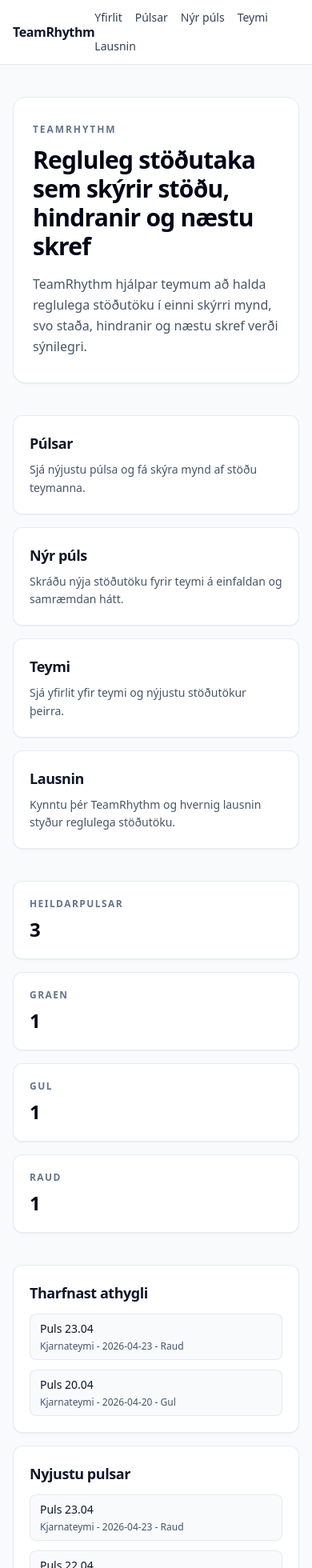
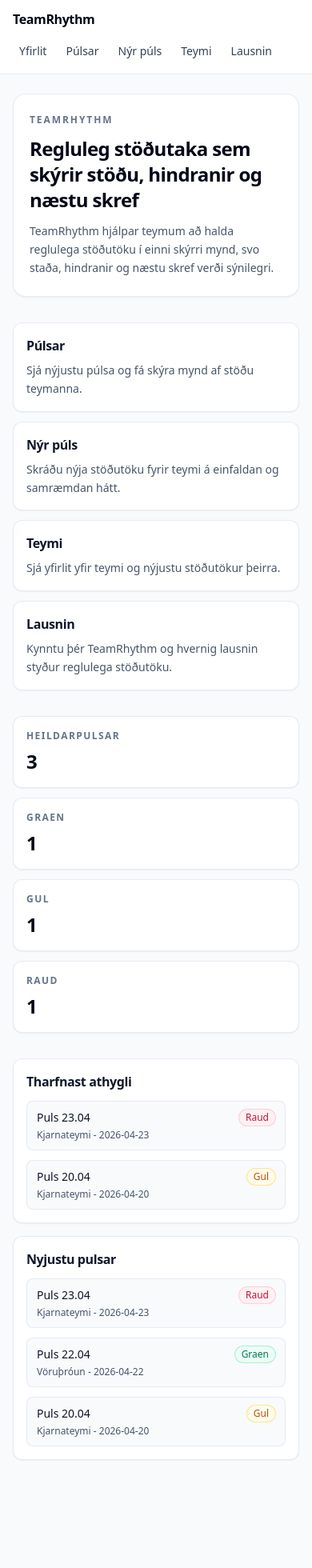
Before and after one commit to ebeinarsson-web/teamrhythm, a Next.js app: page / in a window 390 px wide. Shown: the top 1960 px of the page at 80% size. After the commit the page ends 1849 px from the top, so only its background shows below. Built offline with nearby package versions, Linux system fonts and the light colour scheme.

Commit message:
Polish TeamRhythm UI across key pages with a cleaner, more readable, mobile-first presentation.

```diff
--- a/app/globals.css
+++ b/app/globals.css
@@ -9,3 +9,19 @@
 body {
   @apply bg-slate-50 text-slate-900;
 }
+
+a,
+button,
+input,
+select,
+textarea {
+  @apply outline-none;
+}
+
+a:focus-visible,
+button:focus-visible,
+input:focus-visible,
+select:focus-visible,
+textarea:focus-visible {
+  @apply ring-2 ring-slate-300 ring-offset-2 ring-offset-slate-50;
+}
--- a/app/page.tsx
+++ b/app/page.tsx
@@ -7,94 +7,109 @@
   red: "Raud",
 };
 
+const statusToneClass: Record<"green" | "yellow" | "red", string> = {
+  green: "bg-emerald-50 text-emerald-700 ring-emerald-200",
+  yellow: "bg-amber-50 text-amber-700 ring-amber-200",
+  red: "bg-rose-50 text-rose-700 ring-rose-200",
+};
+
 export default async function HomePage() {
   const { pulses, attentionPulses, statusCounts, totalPulses } = await getOverviewData();
   const latestPulses = pulses.slice(0, 5);
   const topAttention = attentionPulses.slice(0, 5);
 
   return (
-    <main className="mx-auto max-w-5xl space-y-10 px-4 py-10 sm:space-y-12 sm:py-12">
-      <section className="rounded-2xl border border-slate-200/80 bg-white px-6 py-8 shadow-sm sm:px-8 sm:py-10">
+    <main className="mx-auto max-w-5xl space-y-8 px-4 py-6 sm:space-y-10 sm:py-8">
+      <section className="rounded-2xl border border-slate-200/80 bg-white px-5 py-6 shadow-sm sm:px-8 sm:py-9">
         <p className="text-xs font-semibold uppercase tracking-[0.16em] text-slate-500">TEAMRHYTHM</p>
-        <h1 className="mt-3 text-3xl font-semibold tracking-tight text-slate-950 sm:text-4xl">
+        <h1 className="mt-3 text-2xl font-semibold tracking-tight text-slate-950 sm:text-4xl">
           Regluleg stöðutaka sem skýrir stöðu, hindranir og næstu skref
         </h1>
-        <p className="mt-4 max-w-3xl text-base leading-relaxed text-slate-600 sm:text-lg">
+        <p className="mt-3 max-w-3xl text-sm leading-relaxed text-slate-600 sm:mt-4 sm:text-lg">
           TeamRhythm hjálpar teymum að halda reglulega stöðutöku í einni skýrri mynd, svo staða, hindranir og næstu
           skref verði sýnilegri.
         </p>
       </section>
 
-      <section className="grid gap-4 sm:grid-cols-2 sm:gap-5">
+      <section className="grid gap-3 sm:grid-cols-2 sm:gap-5">
         <Link
           href="/pulsar"
-          className="rounded-xl border border-slate-200/80 bg-white p-5 shadow-sm transition-colors hover:bg-slate-50"
+          className="rounded-xl border border-slate-200/80 bg-white p-4 shadow-sm transition-colors hover:bg-slate-50 sm:p-5"
         >
-          <h2 className="text-lg font-semibold tracking-tight text-slate-900">Púlsar</h2>
+          <h2 className="text-base font-semibold tracking-tight text-slate-900 sm:text-lg">Púlsar</h2>
           <p className="mt-2 text-sm leading-relaxed text-slate-600">
             Sjá nýjustu púlsa og fá skýra mynd af stöðu teymanna.
           </p>
         </Link>
         <Link
           href="/pulsar/nyr"
-          className="rounded-xl border border-slate-200/80 bg-white p-5 shadow-sm transition-colors hover:bg-slate-50"
+          className="rounded-xl border border-slate-200/80 bg-white p-4 shadow-sm transition-colors hover:bg-slate-50 sm:p-5"
         >
-          <h2 className="text-lg font-semibold tracking-tight text-slate-900">Nýr púls</h2>
+          <h2 className="text-base font-semibold tracking-tight text-slate-900 sm:text-lg">Nýr púls</h2>
           <p className="mt-2 text-sm leading-relaxed text-slate-600">
             Skráðu nýja stöðutöku fyrir teymi á einfaldan og samræmdan hátt.
           </p>
         </Link>
         <Link
           href="/teymi"
-          className="rounded-xl border border-slate-200/80 bg-white p-5 shadow-sm transition-colors hover:bg-slate-50"
+          className="rounded-xl border border-slate-200/80 bg-white p-4 shadow-sm transition-colors hover:bg-slate-50 sm:p-5"
         >
-          <h2 className="text-lg font-semibold tracking-tight text-slate-900">Teymi</h2>
+          <h2 className="text-base font-semibold tracking-tight text-slate-900 sm:text-lg">Teymi</h2>
           <p className="mt-2 text-sm leading-relaxed text-slate-600">
             Sjá yfirlit yfir teymi og nýjustu stöðutökur þeirra.
           </p>
         </Link>
         <Link
           href="/solutions/teamrhythm"
-          className="rounded-xl border border-slate-200/80 bg-white p-5 shadow-sm transition-colors hover:bg-slate-50"
+          className="rounded-xl border border-slate-200/80 bg-white p-4 shadow-sm transition-colors hover:bg-slate-50 sm:p-5"
         >
-          <h2 className="text-lg font-semibold tracking-tight text-slate-900">Lausnin</h2>
+          <h2 className="text-base font-semibold tracking-tight text-slate-900 sm:text-lg">Lausnin</h2>
           <p className="mt-2 text-sm leading-relaxed text-slate-600">
             Kynntu þér TeamRhythm og hvernig lausnin styður reglulega stöðutöku.
           </p>
         </Link>
       </section>
 
-      <section className="grid gap-4 sm:grid-cols-4 sm:gap-5">
-        <article className="rounded-xl border border-slate-200/80 bg-white p-5 shadow-sm">
+      <section className="grid gap-3 sm:grid-cols-2 lg:grid-cols-4 lg:gap-5">
+        <article className="rounded-xl border border-slate-200/80 bg-white p-4 shadow-sm sm:p-5">
           <p className="text-xs font-semibold uppercase tracking-[0.12em] text-slate-500">Heildarpulsar</p>
           <p className="mt-2 text-2xl font-semibold tracking-tight text-slate-950">{totalPulses}</p>
         </article>
-        <article className="rounded-xl border border-slate-200/80 bg-white p-5 shadow-sm">
+        <article className="rounded-xl border border-slate-200/80 bg-white p-4 shadow-sm sm:p-5">
           <p className="text-xs font-semibold uppercase tracking-[0.12em] text-slate-500">Graen</p>
           <p className="mt-2 text-2xl font-semibold tracking-tight text-slate-950">{statusCounts.green}</p>
         </article>
-        <article className="rounded-xl border border-slate-200/80 bg-white p-5 shadow-sm">
+        <article className="rounded-xl border border-slate-200/80 bg-white p-4 shadow-sm sm:p-5">
           <p className="text-xs font-semibold uppercase tracking-[0.12em] text-slate-500">Gul</p>
           <p className="mt-2 text-2xl font-semibold tracking-tight text-slate-950">{statusCounts.yellow}</p>
         </article>
-        <article className="rounded-xl border border-slate-200/80 bg-white p-5 shadow-sm">
+        <article className="rounded-xl border border-slate-200/80 bg-white p-4 shadow-sm sm:p-5">
           <p className="text-xs font-semibold uppercase tracking-[0.12em] text-slate-500">Raud</p>
           <p className="mt-2 text-2xl font-semibold tracking-tight text-slate-950">{statusCounts.red}</p>
         </article>
       </section>
 
       <section className="grid gap-4 sm:grid-cols-2 sm:gap-5">
-        <article className="rounded-xl border border-slate-200/80 bg-white p-5 shadow-sm">
-          <h2 className="text-lg font-semibold tracking-tight text-slate-900">Tharfnast athygli</h2>
+        <article className="rounded-xl border border-slate-200/80 bg-white p-4 shadow-sm sm:p-5">
+          <h2 className="text-base font-semibold tracking-tight text-slate-900 sm:text-lg">Tharfnast athygli</h2>
           <div className="mt-3 space-y-3">
             {topAttention.length === 0 ? (
-              <p className="text-sm text-slate-600">Engir pulsar i gulri eða raudri stodu nuna.</p>
+              <p className="rounded-lg bg-slate-50 px-3 py-2 text-sm text-slate-600">
+                Engir pulsar i gulri eða raudri stodu nuna.
+              </p>
             ) : (
               topAttention.map((pulse) => (
-                <div key={pulse.id} className="rounded-lg border border-slate-200/80 bg-slate-50 px-3 py-2">
-                  <p className="text-sm font-medium text-slate-900">{pulse.title}</p>
-                  <p className="mt-1 text-xs text-slate-600">
-                    {pulse.teamName} - {pulse.meetingDate} - {statusLabel[pulse.status]}
+                <div key={pulse.id} className="rounded-lg border border-slate-200/80 bg-slate-50 px-3 py-2.5">
+                  <div className="flex items-start justify-between gap-3">
+                    <p className="line-clamp-1 text-sm font-medium text-slate-900">{pulse.title}</p>
+                    <span
+                      className={`shrink-0 rounded-full px-2 py-0.5 text-xs font-medium ring-1 ${statusToneClass[pulse.status]}`}
+                    >
+                      {statusLabel[pulse.status]}
+                    </span>
+                  </div>
+                  <p className="mt-1 line-clamp-1 text-xs text-slate-600">
+                    {pulse.teamName} - {pulse.meetingDate}
                   </p>
                 </div>
               ))
@@ -102,17 +117,24 @@
           </div>
         </article>
 
-        <article className="rounded-xl border border-slate-200/80 bg-white p-5 shadow-sm">
-          <h2 className="text-lg font-semibold tracking-tight text-slate-900">Nyjustu pulsar</h2>
+        <article className="rounded-xl border border-slate-200/80 bg-white p-4 shadow-sm sm:p-5">
+          <h2 className="text-base font-semibold tracking-tight text-slate-900 sm:text-lg">Nyjustu pulsar</h2>
           <div className="mt-3 space-y-3">
             {latestPulses.length === 0 ? (
-              <p className="text-sm text-slate-600">Engar pulsfaerslur fundust.</p>
+              <p className="rounded-lg bg-slate-50 px-3 py-2 text-sm text-slate-600">Engar pulsfaerslur fundust.</p>
             ) : (
               latestPulses.map((pulse) => (
-                <div key={pulse.id} className="rounded-lg border border-slate-200/80 bg-slate-50 px-3 py-2">
-                  <p className="text-sm font-medium text-slate-900">{pulse.title}</p>
-                  <p className="mt-1 text-xs text-slate-600">
-                    {pulse.teamName} - {pulse.meetingDate} - {statusLabel[pulse.status]}
+                <div key={pulse.id} className="rounded-lg border border-slate-200/80 bg-slate-50 px-3 py-2.5">
+                  <div className="flex items-start justify-between gap-3">
+                    <p className="line-clamp-1 text-sm font-medium text-slate-900">{pulse.title}</p>
+                    <span
+                      className={`shrink-0 rounded-full px-2 py-0.5 text-xs font-medium ring-1 ${statusToneClass[pulse.status]}`}
+                    >
+                      {statusLabel[pulse.status]}
+                    </span>
+                  </div>
+                  <p className="mt-1 line-clamp-1 text-xs text-slate-600">
+                    {pulse.teamName} - {pulse.meetingDate}
                   </p>
                 </div>
               ))
--- a/app/pulsar/nyr/page.tsx
+++ b/app/pulsar/nyr/page.tsx
@@ -5,10 +5,10 @@
   const teams = await getTeams();
 
   return (
-    <main className="mx-auto max-w-3xl px-4 py-8">
+    <main className="mx-auto max-w-3xl space-y-5 px-4 py-6 sm:space-y-6 sm:py-8">
       <h1 className="text-2xl font-semibold tracking-tight">Nýr púls</h1>
       <p className="mt-2 text-sm text-slate-600">Skráðu stöðu, hindranir og næstu skref fyrir teymið.</p>
-      <div className="mt-6">
+      <div>
         <NewPulseForm teams={teams} />
       </div>
     </main>
--- a/app/pulsar/page.tsx
+++ b/app/pulsar/page.tsx
@@ -6,42 +6,57 @@
   red: "Rautt",
 };
 
+const statusToneClass: Record<string, string> = {
+  green: "bg-emerald-50 text-emerald-700 ring-emerald-200",
+  yellow: "bg-amber-50 text-amber-700 ring-amber-200",
+  red: "bg-rose-50 text-rose-700 ring-rose-200",
+};
+
 export default async function PulsarPage() {
   const [pulses, teams] = await Promise.all([getPulses(), getTeams()]);
   const teamById = new Map(teams.map((team) => [team.id, team.name]));
 
   return (
-    <main className="mx-auto max-w-5xl px-4 py-8">
+    <main className="mx-auto max-w-5xl px-4 py-6 sm:py-8">
       <h1 className="text-2xl font-semibold tracking-tight">Púlsar</h1>
       <p className="mt-2 text-sm text-slate-600">Einn púls = ein stöðutaka / fundarfærsla fyrir teymi.</p>
 
       <div className="mt-6 space-y-4">
         {pulses.length === 0 ? (
-          <article className="rounded-xl border border-slate-200 bg-white p-5">
+          <article className="rounded-xl border border-slate-200 bg-white p-5 shadow-sm">
             <p className="text-sm text-slate-600">Engar pulsfaerslur fundust.</p>
           </article>
         ) : (
           pulses.map((pulse) => (
-            <article key={pulse.id} className="rounded-xl border border-slate-200 bg-white p-5">
-              <div className="flex flex-wrap items-center justify-between gap-2">
-                <h2 className="text-lg font-medium">{pulse.title}</h2>
-                <span className="rounded-full bg-slate-100 px-2 py-1 text-sm text-slate-700">
+            <article key={pulse.id} className="rounded-xl border border-slate-200 bg-white p-4 shadow-sm sm:p-5">
+              <div className="flex flex-wrap items-start justify-between gap-2">
+                <h2 className="line-clamp-1 text-base font-semibold tracking-tight text-slate-900 sm:text-lg">
+                  {pulse.title}
+                </h2>
+                <span
+                  className={`rounded-full px-2 py-0.5 text-xs font-medium ring-1 sm:text-sm ${statusToneClass[pulse.status] ?? "bg-slate-100 text-slate-700 ring-slate-200"}`}
+                >
                   {statusLabel[pulse.status]}
                 </span>
               </div>
-              <p className="mt-1 text-sm text-slate-600">
+              <p className="mt-1 text-xs text-slate-600 sm:text-sm">
                 {teamById.get(pulse.teamId) ?? pulse.teamName} - {pulse.meetingDate}
               </p>
-              <p className="mt-3 text-sm text-slate-700">
-                <strong>Helstu markmid:</strong> {pulse.goals || "Ekki skrad"}
+              <div className="mt-3 grid gap-2 sm:grid-cols-2">
+                <p className="text-sm text-slate-700">
+                  <strong>Helstu markmid:</strong>{" "}
+                  <span className="line-clamp-2 align-top">{pulse.goals || "Ekki skrad"}</span>
+                </p>
+                <p className="text-sm text-slate-700">
+                  <strong>Hvad tefur framvindu:</strong>{" "}
+                  <span className="line-clamp-2 align-top">{pulse.blockers || "Ekki skrad"}</span>
+                </p>
+              </div>
+              <p className="mt-2 text-sm text-slate-700">
+                <strong>Naestu skref:</strong>{" "}
+                <span className="line-clamp-2 align-top">{pulse.nextSteps || "Ekki skrad"}</span>
               </p>
-              <p className="mt-2 text-sm text-slate-700">
-                <strong>Hvad tefur framvindu:</strong> {pulse.blockers || "Ekki skrad"}
-              </p>
-              <p className="mt-2 text-sm text-slate-700">
-                <strong>Naestu skref:</strong> {pulse.nextSteps || "Ekki skrad"}
-              </p>
-              <p className="mt-2 text-sm text-slate-700">
+              <p className="mt-2 text-xs text-slate-500 sm:text-sm">
                 <strong>Sent inn af:</strong> {pulse.submittedBy || "Ekki skrad"}
               </p>
             </article>
--- a/components/SiteHeader.tsx
+++ b/components/SiteHeader.tsx
@@ -10,14 +10,18 @@
 
 export default function SiteHeader() {
   return (
-    <header className="border-b border-slate-200 bg-white">
-      <div className="mx-auto flex max-w-5xl items-center justify-between px-4 py-3">
-        <Link href="/" className="font-semibold tracking-tight">
+    <header className="sticky top-0 z-20 border-b border-slate-200/80 bg-white/95 backdrop-blur">
+      <div className="mx-auto flex max-w-5xl flex-col gap-3 px-4 py-3 sm:flex-row sm:items-center sm:justify-between">
+        <Link href="/" className="text-base font-semibold tracking-tight text-slate-950">
           TeamRhythm
         </Link>
-        <nav className="flex flex-wrap items-center gap-4 text-sm text-slate-700">
+        <nav className="flex flex-wrap items-center gap-2 text-sm text-slate-700 sm:gap-4">
           {links.map((link) => (
-            <Link key={link.href} href={link.href} className="hover:text-slate-900">
+            <Link
+              key={link.href}
+              href={link.href}
+              className="rounded-md px-2 py-1.5 transition-colors hover:bg-slate-100 hover:text-slate-900"
+            >
               {link.label}
             </Link>
           ))}
```
Also changed, not shown: app/teymi/page.tsx (+29 -10 lines), components/NewPulseForm.tsx (+25 -23 lines).
